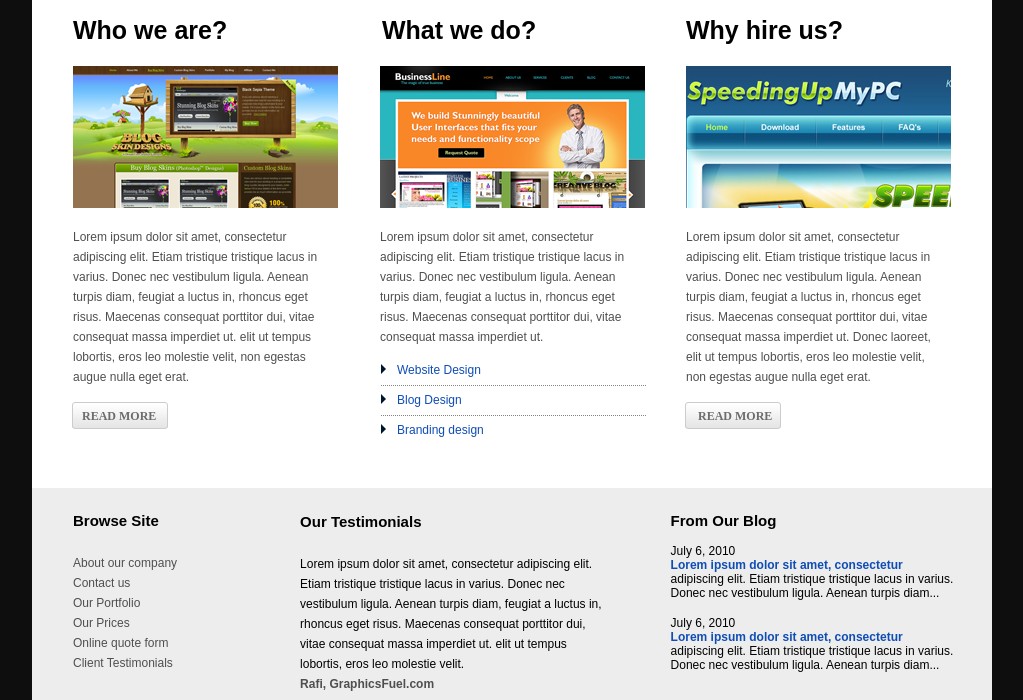
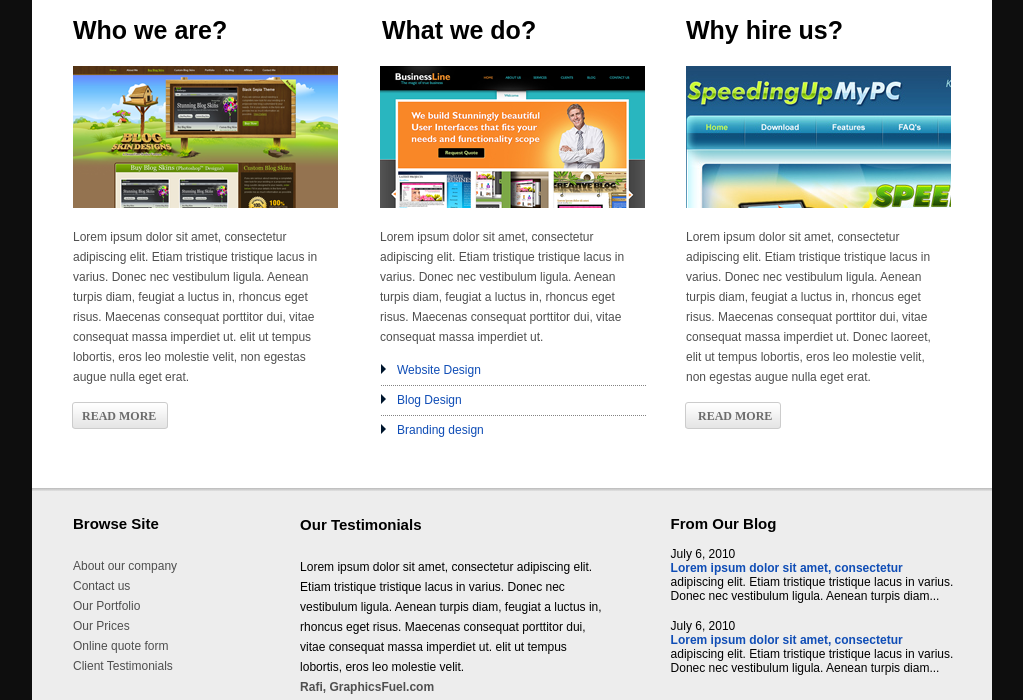
Before and after one commit to Mikhail3462/bussines, a plain HTML site: page index.html in a window 1280 px wide. Shown: the part 616-1316 px from the top of the page, without its empty margins (128-1151 px from the left). Drawn offline with nearby package versions, Linux system fonts and the light colour scheme.

Commit message:
top-footer-gr

```diff
--- a/css/style.css
+++ b/css/style.css
@@ -525,9 +525,13 @@ footer{
 	//border-radius: 0 0 6px 6px;
 	/*box shadow*/
 }
+.top-footer-gr{
+  height: 3px;
+  background-image: linear-gradient(to bottom, #bababa 0%, #e2e2e2 100%);
+}
 .top-footer{
   background: #ededed;
-  height: 214px;
+  height: 211px;
   border-bottom: 1px solid #ccc;
 }
 .top-footer li{
--- a/index.html
+++ b/index.html
@@ -121,6 +121,7 @@
 			</div>
 
 			<footer>
+				<div class="top-footer-gr"></div>
 				<div class="topfooter">
 					<ul class="top-footer">
 						<li>
```
